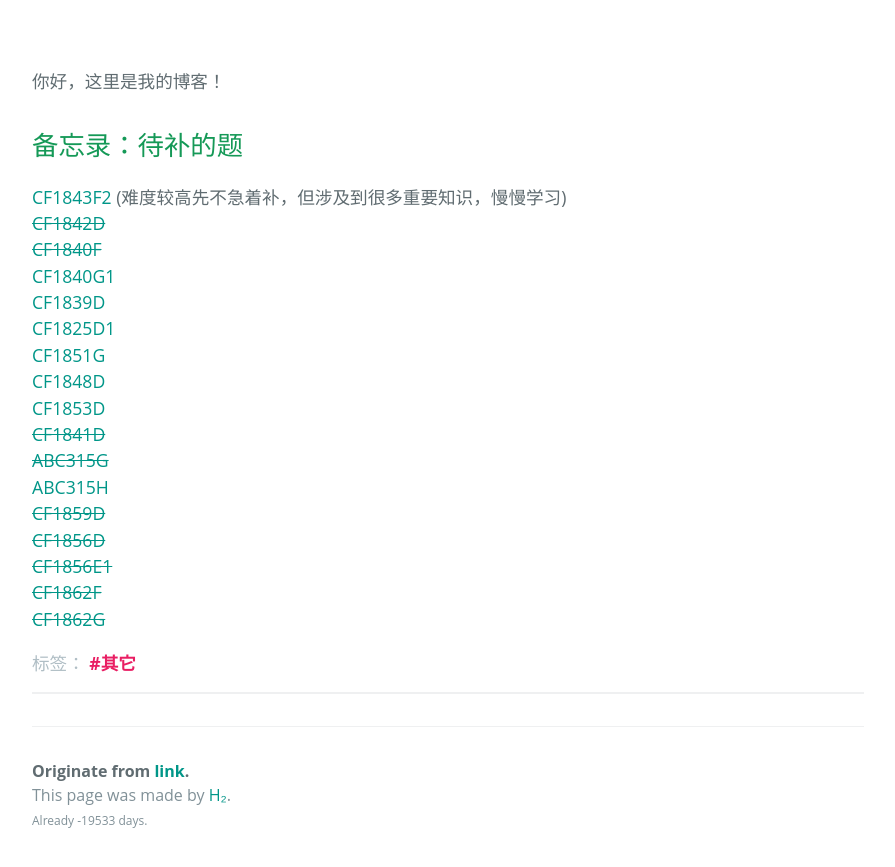
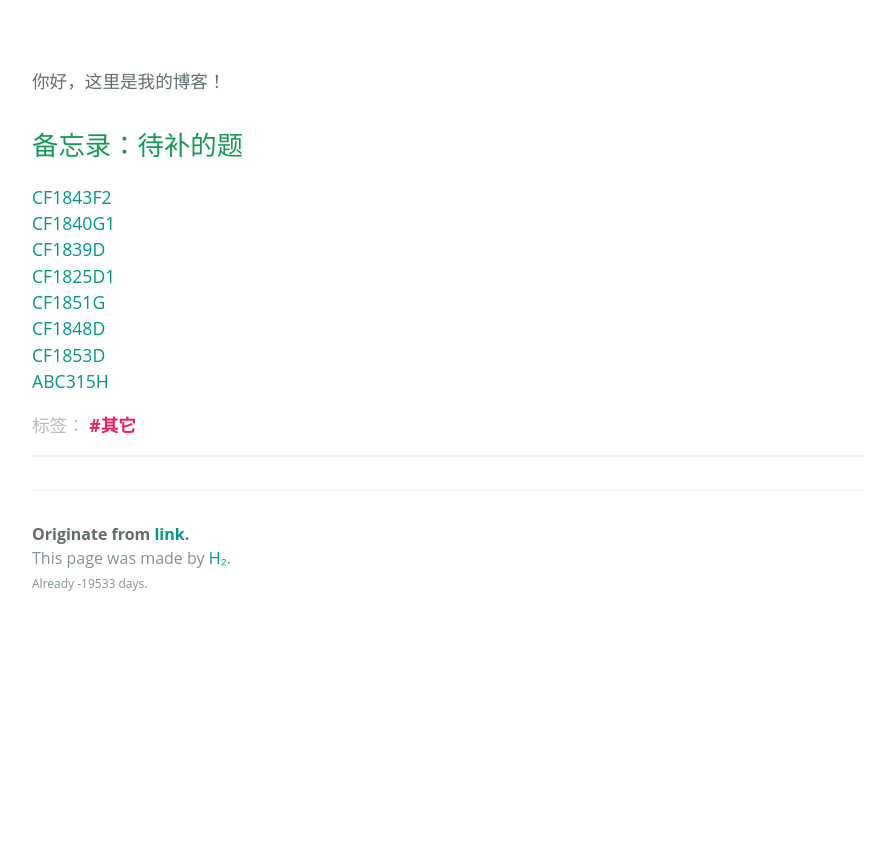
Before and after one commit to BuaaCzx/BuaaCzx.github.io, a Jekyll site: the page built from _posts/2023-6-25-Hihiczx.md, in a window 1280 px wide and 1229 px high. Shown: the part 350-1217 px from the top of the window, without its empty margins (192-1087 px from the left). Built offline with Jekyll 4.4.1, drawn with Linux system fonts in a browser that asks for light colours; some web fonts are replaced.

Commit message:
Update 2023-6-25-Hihiczx.md

```diff
--- a/_posts/2023-6-25-Hihiczx.md
+++ b/_posts/2023-6-25-Hihiczx.md
@@ -7,20 +7,11 @@ stickie: true
 
 你好，这里是我的博客！<br>
 ## 备忘录：待补的题
-[CF1843F2](https://codeforces.com/contest/1843/problem/F2) (难度较高先不急着补，但涉及到很多重要知识，慢慢学习)
-[~~CF1842D~~](https://codeforces.com/contest/1842/problem/D)
-[~~CF1840F~~](https://codeforces.com/contest/1840/problem/F)
+[CF1843F2](https://codeforces.com/contest/1843/problem/F2)
 [CF1840G1](https://codeforces.com/contest/1840/problem/G1)
 [CF1839D](https://codeforces.com/contest/1839/problem/D)
 [CF1825D1](https://codeforces.com/contest/1825/problem/D1)
 [CF1851G](https://codeforces.com/contest/1851/problem/G)
 [CF1848D](https://codeforces.com/contest/1848/problem/D)
 [CF1853D](https://codeforces.com/contest/1853/problem/D)
-[~~CF1841D~~](https://codeforces.com/contest/1841/problem/D)
-[~~ABC315G~~](https://atcoder.jp/contests/abc315/tasks/abc315_g)
 [ABC315H](https://atcoder.jp/contests/abc315/tasks/abc315_h)
-[~~CF1859D~~](https://codeforces.com/contest/1859/problem/D)
-[~~CF1856D~~](https://codeforces.com/contest/1856/problem/D)
-[~~CF1856E1~~](https://codeforces.com/contest/1856/problem/E1)
-[~~CF1862F~~](https://codeforces.com/contest/1862/problem/F)
-[~~CF1862G~~](https://codeforces.com/contest/1862/problem/G)
```
